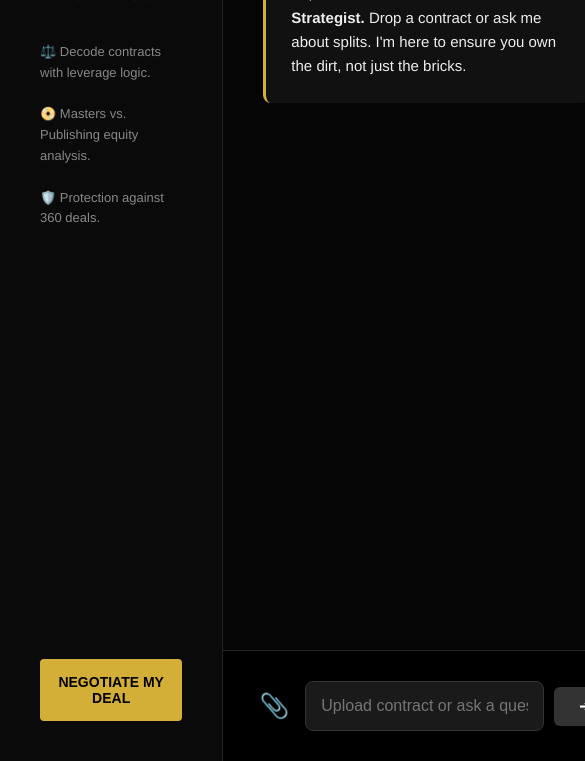
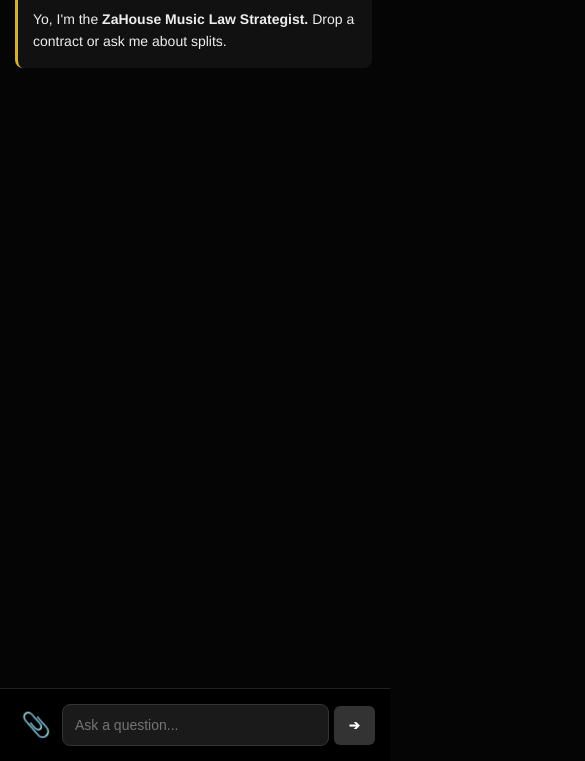
Before and after one commit to ZaHhoze/zahouse-auditor, a website: page public/index.html in a window 390 px wide. Shown: the part 83-844 px from the top of the page, 585 px wide, since content can reach past the window. Drawn offline with Linux system fonts and the light colour scheme.

Commit message:
V18: Mobile Responsive Fix - Sidebar & Input

```diff
--- a/public/index.html
+++ b/public/index.html
@@ -2,69 +2,122 @@
 <html lang="en">
 <head>
     <meta charset="UTF-8">
+    <meta name="viewport" content="width=device-width, initial-scale=1.0, maximum-scale=1.0, user-scalable=no">
     <title>ZaHouse | Forensic Alpha</title>
     <style>
         :root { --bg: #050505; --gold: #D4AF37; --white: #fff; --gray: #1a1a1a; }
-        body { background: var(--bg); color: var(--white); font-family: 'Helvetica Neue', Helvetica, Arial, sans-serif; display: flex; height: 100vh; margin: 0; overflow: hidden; }
 
-        /* SIDEBAR */
-        .sidebar { width: 300px; background: #0a0a0a; border-right: 1px solid #222; padding: 40px; display: flex; flex-direction: column; justify-content: space-between; }
+        /* 🔥 MOBILE-FIRST FIX: Use dvh to avoid address bar cutoff */
+        body {
+            background: var(--bg);
+            color: var(--white);
+            font-family: 'Helvetica Neue', Helvetica, Arial, sans-serif;
+            display: flex;
+            height: 100dvh; /* Dynamic Height for Mobile */
+            margin: 0;
+            overflow: hidden;
+        }
+
+        /* SIDEBAR (Desktop Default) */
+        .sidebar { width: 300px; background: #0a0a0a; border-right: 1px solid #222; padding: 40px; display: flex; flex-direction: column; justify-content: space-between; flex-shrink: 0; }
         .logo { font-size: 24px; font-weight: 800; letter-spacing: -1px; display: flex; align-items: center; gap: 10px; margin-bottom: 5px; }
         .logo span { background: var(--gold); color: black; padding: 2px 8px; border-radius: 4px; font-size: 18px; }
+        .sidebar-desc { font-size: 13px; color: #888; line-height: 1.6; }
 
-        /* THE NEGOTIATE BUTTON */
+        /* NEGOTIATE BUTTON */
         .premium-btn { background: var(--gold); color: black; text-align: center; padding: 15px; font-weight: 800; text-transform: uppercase; border-radius: 4px; cursor: pointer; text-decoration: none; transition: transform 0.2s; display: block; border: none; width: 100%; font-size: 14px; }
         .premium-btn:hover { transform: translateY(-2px); filter: brightness(1.1); }
 
         /* CHAT AREA */
-        .main { flex: 1; display: flex; flex-direction: column; }
-        .chat { flex: 1; padding: 40px; overflow-y: auto; display: flex; flex-direction: column; gap: 20px; }
-        .msg { padding: 25px; border-radius: 8px; max-width: 80%; line-height: 1.6; font-size: 15px; transition: opacity 0.3s; }
+        .main { flex: 1; display: flex; flex-direction: column; position: relative; width: 100%; }
+        .chat { flex: 1; padding: 20px; overflow-y: auto; display: flex; flex-direction: column; gap: 20px; scroll-behavior: smooth; }
+        .msg { padding: 20px; border-radius: 8px; max-width: 85%; line-height: 1.6; font-size: 15px; }
         .ai { background: #111; border-left: 3px solid var(--gold); color: #eee; }
         .user { background: #222; align-self: flex-end; color: #fff; }
 
-        /* TABLE STYLING */
-        table { width: 100%; border-collapse: collapse; margin: 20px 0; background: #000; border: 1px solid #333; }
-        th { text-align: left; color: var(--gold); border-bottom: 1px solid var(--gold); padding: 12px; text-transform: uppercase; font-size: 12px; letter-spacing: 1px; }
-        td { padding: 12px; border-bottom: 1px solid #222; color: #ccc; font-size: 14px; }
+        /* INPUT AREA */
+        .input-bar {
+            padding: 20px;
+            background: #000;
+            display: flex;
+            gap: 10px;
+            border-top: 1px solid #222;
+            align-items: center;
+            /* iPhone Safe Area Fix */
+            padding-bottom: calc(20px + env(safe-area-inset-bottom));
+        }
+        input[type="text"] { flex: 1; background: #1a1a1a; border: 1px solid #333; color: #fff; padding: 15px; border-radius: 8px; outline: none; font-size: 16px; -webkit-appearance: none; }
+        .send-btn { background: #333; color: white; border: none; padding: 12px 25px; border-radius: 6px; cursor: pointer; font-weight: bold; }
 
-        /* INPUT AREA */
-        .input-bar { padding: 30px; background: #000; display: flex; gap: 10px; border-top: 1px solid #222; align-items: center; }
-        input[type="text"] { flex: 1; background: #1a1a1a; border: 1px solid #333; color: #fff; padding: 15px; border-radius: 8px; outline: none; font-size: 16px; }
-        .send-btn { background: #333; color: white; border: none; padding: 12px 25px; border-radius: 6px; cursor: pointer; font-weight: bold; }
-        .send-btn:hover { background: var(--gold); color: black; }
+        /* TABLES */
+        table { width: 100%; border-collapse: collapse; margin: 20px 0; background: #000; border: 1px solid #333; font-size: 12px; }
+        th { text-align: left; color: var(--gold); border-bottom: 1px solid var(--gold); padding: 10px; }
+        td { padding: 10px; border-bottom: 1px solid #222; color: #ccc; }
 
         /* MODALS */
         .modal { display: none; position: fixed; top: 0; left: 0; width: 100%; height: 100%; background: rgba(0,0,0,0.95); justify-content: center; align-items: center; z-index: 1000; }
-        .modal-box { background: #111; border: 1px solid var(--gold); padding: 40px; width: 450px; text-align: center; border-radius: 8px; position: relative; }
+        .modal-box { background: #111; border: 1px solid var(--gold); padding: 30px; width: 90%; max-width: 450px; text-align: center; border-radius: 8px; position: relative; }
         .close-btn { position: absolute; top: 15px; right: 20px; color: #666; cursor: pointer; font-size: 24px; }
+        .form-input { width: 100%; background: #1a1a1a; border: 1px solid #333; color: white; padding: 12px; margin-bottom: 15px; border-radius: 4px; box-sizing: border-box; }
+        .form-label { text-align: left; display: block; margin-bottom: 5px; color: var(--gold); font-size: 12px; font-weight: bold; text-transform: uppercase; }
 
-        /* FORM STYLES */
-        .form-input { width: 100%; background: #1a1a1a; border: 1px solid #333; color: white; padding: 12px; margin-bottom: 15px; border-radius: 4px; box-sizing: border-box; }
-        .form-label { text-align: left; display: block; margin-bottom: 5px; color: var(--gold); font-size: 12px; font-weight: bold; uppercase; letter-spacing: 1px; }
+        .dl-btn { display: block; width: 100%; margin-top: 20px; background: transparent; border: 1px solid var(--gold); color: var(--gold); padding: 15px; font-weight: bold; cursor: pointer; text-transform: uppercase; border-radius: 4px; }
 
-        .dl-btn { display: block; width: 100%; margin-top: 20px; background: transparent; border: 1px solid var(--gold); color: var(--gold); padding: 15px; font-weight: bold; cursor: pointer; text-transform: uppercase; letter-spacing: 1px; border-radius: 4px; }
-        .dl-btn:hover { background: var(--gold); color: black; }
+        /* 🔥 MOBILE RESPONSIVE RULES 🔥 */
+        @media (max-width: 768px) {
+            body { flex-direction: column; } /* Stack vertically */
+
+            .sidebar {
+                width: 100%;
+                height: auto;
+                padding: 15px 20px;
+                flex-direction: row;
+                align-items: center;
+                border-right: none;
+                border-bottom: 1px solid #222;
+                box-sizing: border-box;
+            }
+
+            /* Hide the text description on mobile to save space */
+            .sidebar-desc { display: none; }
+
+            /* Make logo smaller */
+            .logo { font-size: 18px; margin-bottom: 0; }
+
+            /* Button goes to the right */
+            .premium-btn { width: auto; padding: 8px 15px; font-size: 12px; margin-left: auto; }
+
+            /* Chat adjustments */
+            .chat { padding: 15px; }
+            .msg { max-width: 90%; font-size: 14px; padding: 15px; }
+
+            /* Input bar fixes */
+            .input-bar { padding: 15px; gap: 5px; }
+            input[type="text"] { padding: 12px; font-size: 14px; }
+            .send-btn { padding: 12px 15px; }
+        }
     </style>
 </head>
 <body>
     <div class="sidebar">
         <div>
             <div class="logo"><span>ZH</span> ZaHouse</div>
-            <div style="color: var(--gold); font-size: 11px; font-weight: 700; letter-spacing: 2px; text-transform: uppercase; margin-bottom: 40px;">Law Strategist</div>
-            <p style="font-size: 13px; color: #888; line-height: 1.6;">⚖️ Decode contracts with leverage logic.<br><br>📀 Masters vs. Publishing equity analysis.<br><br>🛡️ Protection against 360 deals.</p>
+            <div class="sidebar-desc">
+                <div style="color: var(--gold); font-size: 11px; font-weight: 700; letter-spacing: 2px; text-transform: uppercase; margin-bottom: 10px; margin-top:10px;">Law Strategist</div>
+                <p>⚖️ Decode contracts.<br><br>📀 Equity analysis.<br><br>🛡️ 360 Protection.</p>
+            </div>
         </div>
-        <button onclick="openContactModal()" class="premium-btn">Negotiate My Deal</button>
+        <button onclick="openContactModal()" class="premium-btn">Negotiate Deal</button>
     </div>
 
     <div class="main">
         <div class="chat" id="chatBox">
-            <div class="msg ai">Yo, I'm the <strong>ZaHouse Music Law Strategist.</strong> Drop a contract or ask me about splits. I'm here to ensure you own the dirt, not just the bricks.</div>
+            <div class="msg ai">Yo, I'm the <strong>ZaHouse Music Law Strategist.</strong> Drop a contract or ask me about splits.</div>
         </div>
         <div class="input-bar">
             <input type="file" id="fileInput" style="display:none" onchange="handleFile()">
             <button onclick="document.getElementById('fileInput').click()" style="background:transparent; border:none; color:#666; font-size:24px; cursor:pointer;">📎</button>
-            <input type="text" id="userInput" placeholder="Upload contract or ask a question..." onkeypress="if(event.key==='Enter') sendMessage()">
+            <input type="text" id="userInput" placeholder="Ask a question..." onkeypress="if(event.key==='Enter') sendMessage()">
             <button class="send-btn" onclick="sendMessage()">➔</button>
         </div>
     </div>
@@ -95,12 +148,12 @@
 
             <div style="display:flex; gap:10px;">
                 <div style="flex:1;">
-                    <label class="form-label">IPI # (Optional)</label>
-                    <input type="text" id="cIPI" class="form-input" placeholder="00123456789">
+                    <label class="form-label">IPI #</label>
+                    <input type="text" id="cIPI" class="form-input" placeholder="Optional">
                 </div>
                 <div style="flex:1;">
                     <label class="form-label">PRO</label>
-                    <input type="text" id="cPRO" class="form-input" placeholder="ASCAP/BMI/Etc">
+                    <input type="text" id="cPRO" class="form-input" placeholder="ASCAP/BMI">
                 </div>
             </div>
 
@@ -126,7 +179,8 @@
             if (storedFile) formData.append('file', storedFile);
             if (userEmail) formData.append('email', userEmail);
 
-            input.value = ''; chat.scrollTop = chat.scrollHeight;
+            input.value = '';
+            setTimeout(() => chat.scrollTop = chat.scrollHeight, 100); // Slight delay for mobile scroll
 
             try {
                 const res = await fetch('/audit', { method: 'POST', body: formData });
@@ -146,12 +200,11 @@
                     chat.innerHTML += `<button class="dl-btn" onclick="downloadPDF()">📄 DOWNLOAD OFFICIAL AUDIT PDF</button>`;
                 }
 
-                chat.scrollTop = chat.scrollHeight;
+                setTimeout(() => chat.scrollTop = chat.scrollHeight, 100);
                 storedFile = null;
             } catch (e) { alert("System Error: " + e.message); }
         }
 
-        // --- GATE LOGIC ---
         async function submitGateEmail() {
             const emailInput = document.getElementById('gateEmailField').value;
             if (!emailInput.includes('@')) return alert("Enter a valid industry email");
@@ -161,7 +214,6 @@
             sendMessage();
         }
 
-        // --- CONTACT FORM LOGIC ---
         function openContactModal() { document.getElementById('contactModal').style.display = 'flex'; }
         function closeContactModal() { document.getElementById('contactModal').style.display = 'none'; }
 
@@ -183,7 +235,7 @@
                 body: JSON.stringify({ name, email, artist, ipi, pro })
             });
 
-            alert("Request Received. A ZaHouse Strategist will contact you securely.");
+            alert("Request Received. Protocol Initiated.");
             closeContactModal();
             btn.innerText = "REQUEST REPRESENTATION";
         }
```
